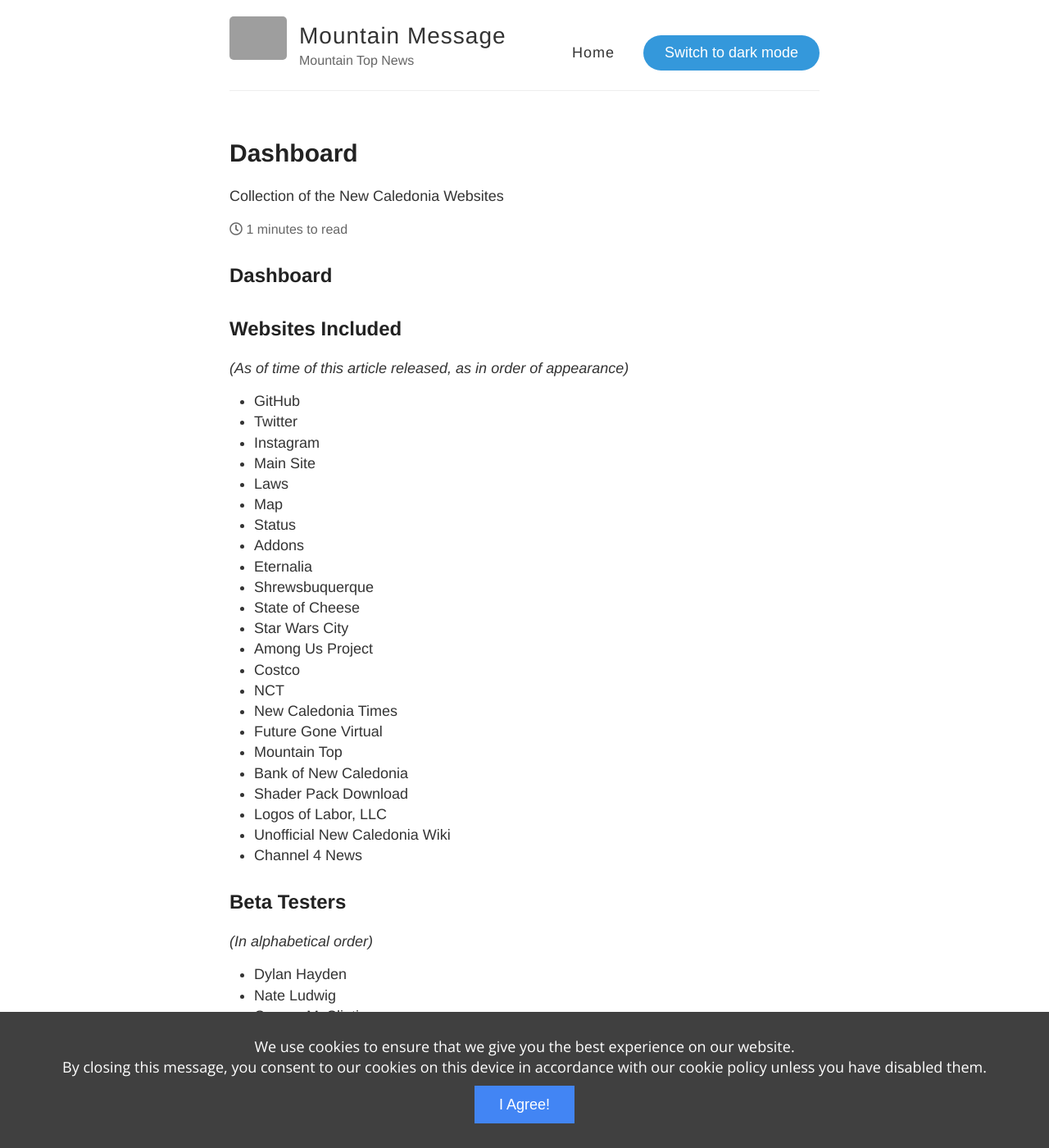
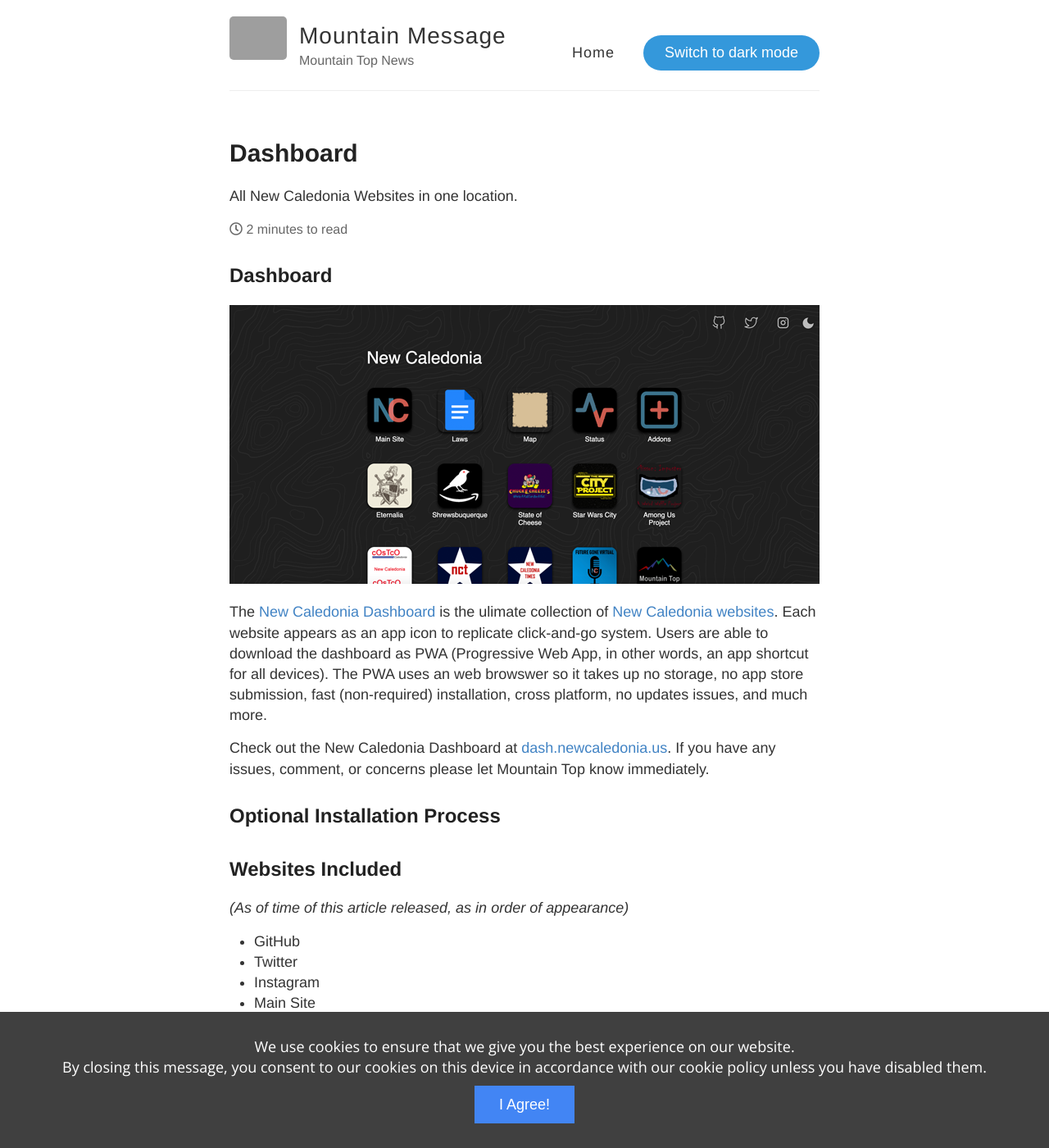
Before and after one commit to NewCaledoniaDevTeam/MountainMessage, a Jekyll site: the page built from _posts/2021-8-24-Dashboard.md, in a window 1280 px wide and 1400 px high. Shown: the whole window at 82% size. Built offline with Jekyll 4.4.1, drawn with Linux system fonts in a browser that asks for light colours; comment, search, counter and statistics services are not loaded; grey boxes are pictures that could not be loaded.

Commit message:
Update 2021-8-24-Dashboard.md

```diff
--- a/_posts/2021-8-24-Dashboard.md
+++ b/_posts/2021-8-24-Dashboard.md
@@ -1,11 +1,19 @@
 ---
 layout: post
 title: Dashboard
-description: Collection of the New Caledonia Websites
+description: All New Caledonia Websites in one location.
 author: Alan Saucer
 ---
 
 ## Dashboard
+
+[![Screenshot]({{ site.baseurl }}/images/2021/dashboard.png)](https://dash.newcaledonia.us/)
+
+The [New Caledonia Dashboard](https://dash.newcaledonia.us/) is the ulimate collection of [New Caledonia websites](#websites-included). Each website appears as an app icon to replicate click-and-go system. Users are able to download the dashboard as PWA (Progressive Web App, in other words, an app shortcut for all devices). The PWA uses an web browswer so it takes up no storage, no app store submission, fast (non-required) installation, cross platform, no updates issues, and much more.
+
+Check out the New Caledonia Dashboard at [dash.newcaledonia.us](https://dash.newcaledonia.us/). If you have any issues, comment, or concerns please let Mountain Top know immediately.
+
+## Optional Installation Process
 
 ## Websites Included
 *(As of time of this article released, as in order of appearance)*
```
